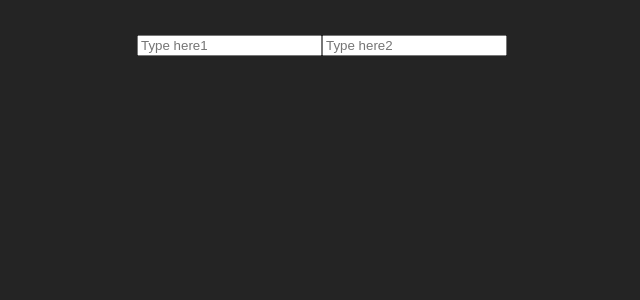
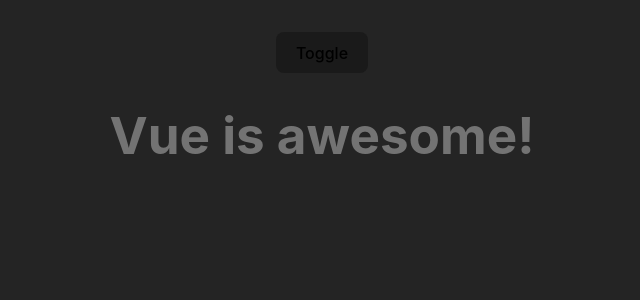
Before and after one commit to leblancr/vue-tutorial, a Vue app: page / in a window 1280 px wide. Shown: the top 300 px of the page, without its empty margins (318-958 px from the left). Built offline with nearby package versions, Linux system fonts and the light colour scheme.

Commit message:
finished 6 Conditional Rendering

```diff
--- a/src/components/HelloWorld.vue
+++ b/src/components/HelloWorld.vue
@@ -1,15 +1,15 @@
-<script setup lang="ts">
+<script setup>
 import { ref } from 'vue'
 
-const text1 = ref('')
-const text2 = ref('')
+const awesome = ref(true)
 
+function toggle() {
+  awesome.value = !awesome.value
+}
 </script>
 
 <template>
-  <input v-model="text1" placeholder="Type here1">
-  <span>{{ text1 }}</span>
-  <input v-model="text2" placeholder="Type here2">
-  <p>{{ text1 }}</p>
-  <span>{{ text2 }}</span>
+  <button @click="toggle">Toggle</button>
+  <h1 v-if="awesome">Vue is awesome!</h1>
+  <h1 v-else>Oh no 😢</h1>
 </template>
```
